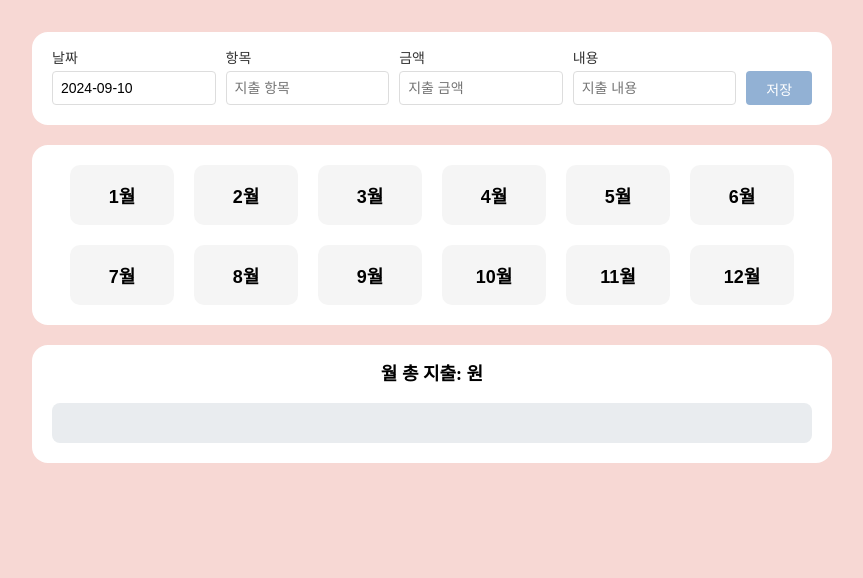
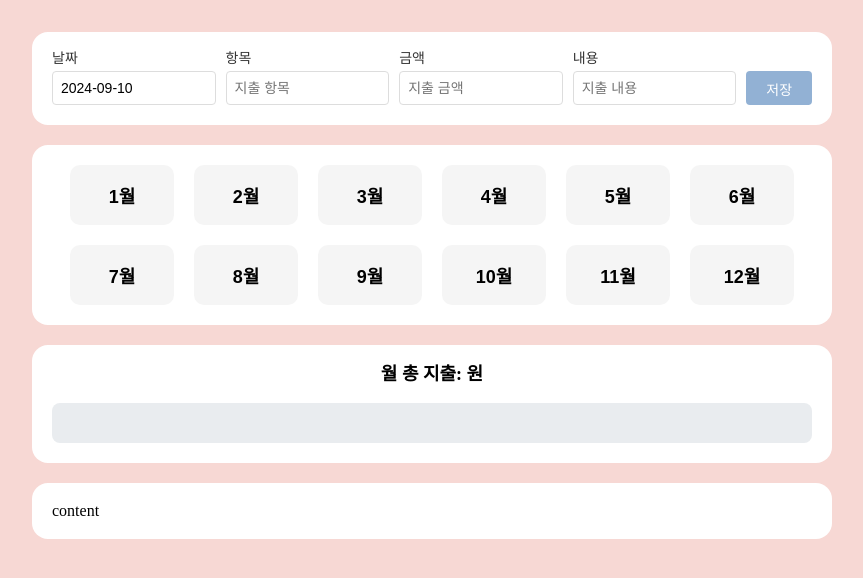
Before and after one commit to 9oormthon-univ-3-study/FE-1-STUDY-Miju, a React (Vite) app in the folder acoountbook/: page / in a window 1280 px wide. Shown: the top 578 px of the page, without its empty margins (208-1071 px from the left). Built offline with nearby package versions, Linux system fonts and the light colour scheme.

Commit message:
💄 Design: 지출 내역 Container (#1)

```diff
--- /dev/null
+++ b/acoountbook/src/components/home/content/Content.jsx
@@ -0,0 +1,5 @@
+import * as C from "./Content.style";
+
+export default function Content() {
+  return <C.Container>content</C.Container>;
+}
--- /dev/null
+++ b/acoountbook/src/components/home/content/Content.style.js
@@ -0,0 +1,7 @@
+import styled from "styled-components";
+
+export const Container = styled.div`
+  background-color: white;
+  border-radius: 16px;
+  padding: 20px;
+`;
--- a/acoountbook/src/pages/Home.jsx
+++ b/acoountbook/src/pages/Home.jsx
@@ -2,6 +2,7 @@ import * as H from "./Home.style";
 import Menu from "../components/home/menu/Menu";
 import Month from "../components/home/month/Month";
 import Chart from "../components/home/chart/Chart";
+import Content from "../components/home/content/Content";
 
 export default function Home() {
   return (
@@ -9,6 +10,7 @@ export default function Home() {
       <Menu />
       <Month />
       <Chart />
+      <Content />
     </H.Container>
   );
 }
```
Also changed, not shown: acoountbook/src/components/home/content/ContentItem.jsx (added), acoountbook/src/components/home/content/ContentItem.style.js (added), 1 other file (tests, documents, lock files or other folders).
